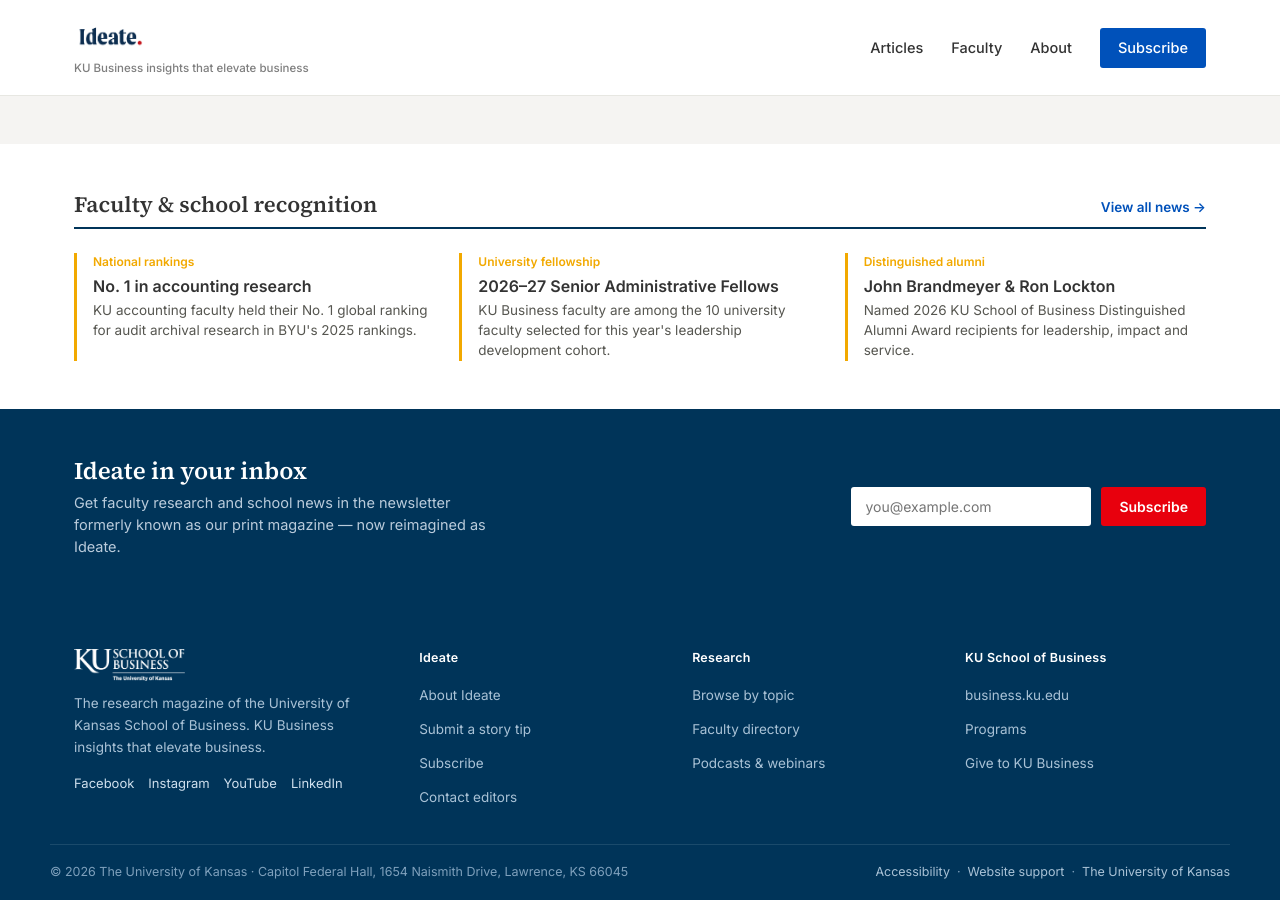
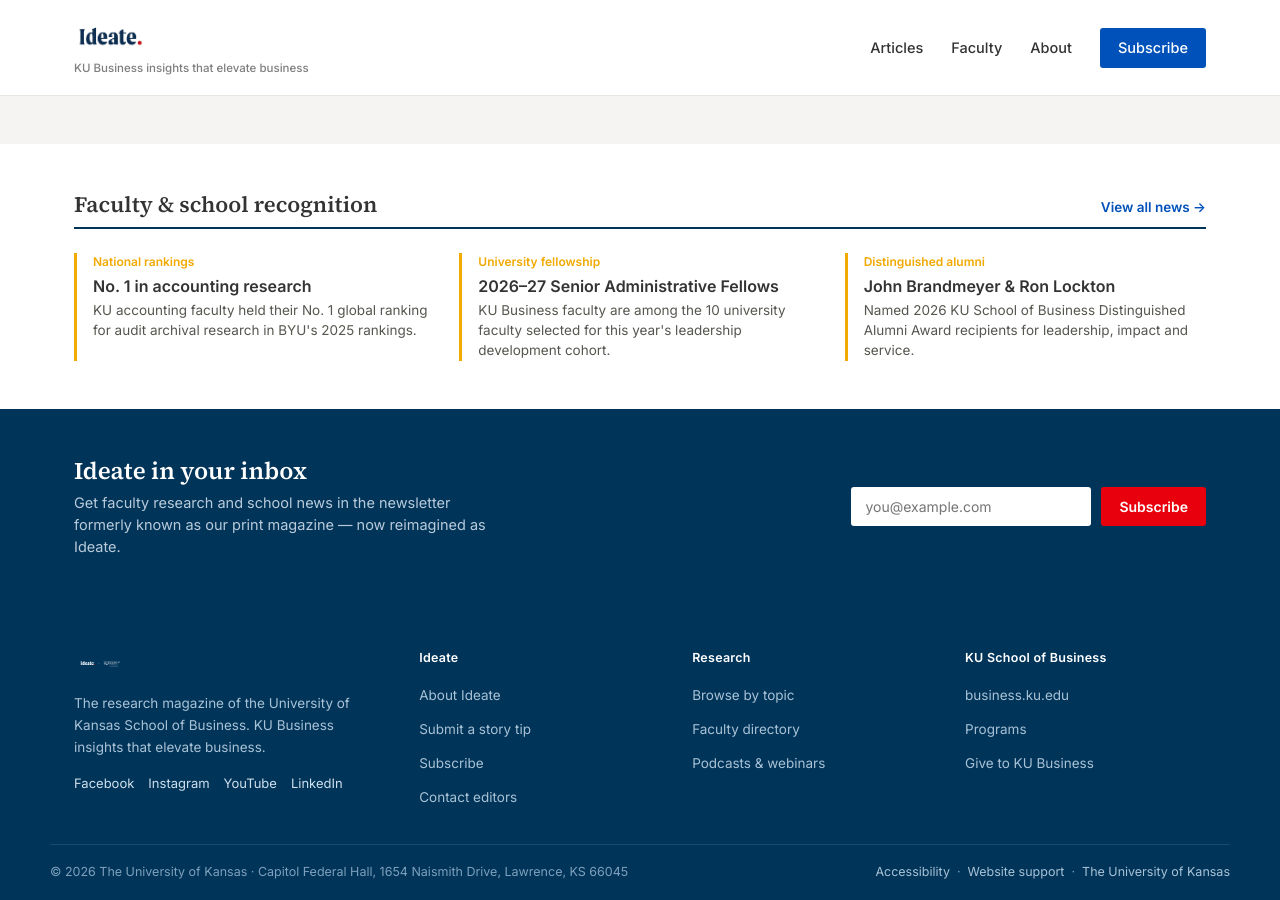
Before and after one commit to KUBschool/ideate, a Jekyll site: the page built from index.html, in a window 1280 px wide and 900 px high, scrolled down 2247 px. Built offline with Jekyll 4.4.1, drawn with Linux system fonts in a browser that asks for light colours.

Commit message:
Update Site Settings “footer”

```diff
--- a/_data/footer.yml
+++ b/_data/footer.yml
@@ -1,4 +1,4 @@
-logo: /assets/uploads/sobus_unithorz_white.png
+logo: /assets/uploads/ideate-x-kubus-wordmark.png
 about_text: The research magazine of the University of Kansas School of
   Business. KU Business insights that elevate business.
 social_links:
```
Also changed, not shown: assets/uploads/ideate-x-kubus-wordmark.png (added).
